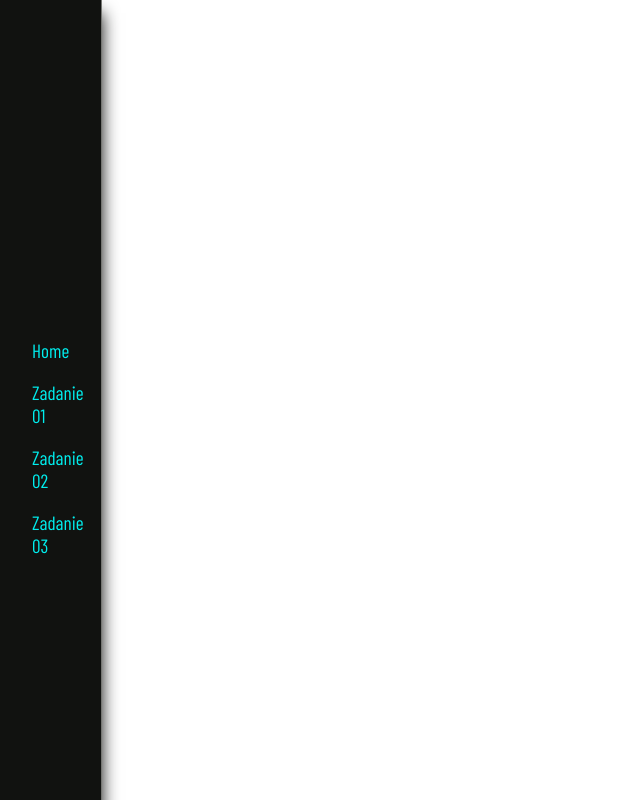
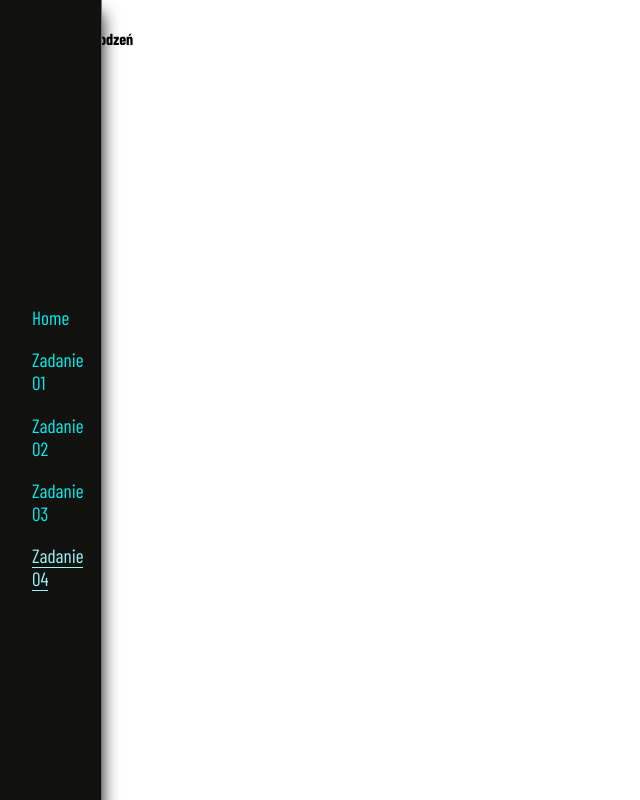
Before and after one commit to Scorpion19702022/MyReact_App001, a React (Create React App) app: page /Task04 in a window 1280 px wide. Shown: the whole page, without its empty margins (0-640 px from the left). Built offline with nearby package versions, Linux system fonts and the light colour scheme; a web font is replaced by a local one.

Commit message:
start Task04

```diff
--- a/src/App/App.js
+++ b/src/App/App.js
@@ -3,11 +3,12 @@ import React from 'react'
 // import styles from './App.module.css'
 import { BrowserRouter as Router, Route, Routes } from 'react-router-dom'
 
+import NavLinks from '../Components/NavLink/NavLinks'
 import Home from '../Components/Home/Home'
 import Task01 from '../Components/Task01/Task01'
 import Task02 from '../Components/Task02/Task02'
 import Task03 from '../Components/Task03/Task03'
-import NavLinks from '../Components/NavLink/NavLinks'
+import Task04 from '../Components/Task04/Task04'
 
 const App = () => {
 	return (
@@ -19,6 +20,7 @@ const App = () => {
 					<Route path='/Task01' Component={Task01}></Route>
 					<Route path='/Task02' Component={Task02}></Route>
 					<Route path='/Task03' Component={Task03}></Route>
+					<Route path='/Task04' Component={Task04}></Route>
 				</Routes>
 			</section>
 		</Router>
--- a/src/Components/NavLink/NavLinks.js
+++ b/src/Components/NavLink/NavLinks.js
@@ -24,6 +24,9 @@ const NavLinks = () => {
 						<li className={styles.link}>
 							<NavLink to='./Task03'>Zadanie 03</NavLink>
 						</li>
+						<li className={styles.link}>
+							<NavLink to='./Task04'>Zadanie 04</NavLink>
+						</li>
 					</ul>
 				</nav>
 			</header>
--- /dev/null
+++ b/src/Components/Task04/Task04.js
@@ -0,0 +1,16 @@
+import React from 'react'
+
+import styles from './Task04.module.css'
+
+const Task04 = () => {
+	return (
+		<div className={styles.wrapper_task04}>
+			<div className={styles.header_task04}>
+				<h1 className={styles.header_heading}>Task 04</h1>
+				<h4 className={styles.header_theme}>Kalkulator wyagrodzeń</h4>
+			</div>
+		</div>
+	)
+}
+
+export default Task04
```
Also changed, not shown: src/Components/Task04/Task04.module.css (added).
